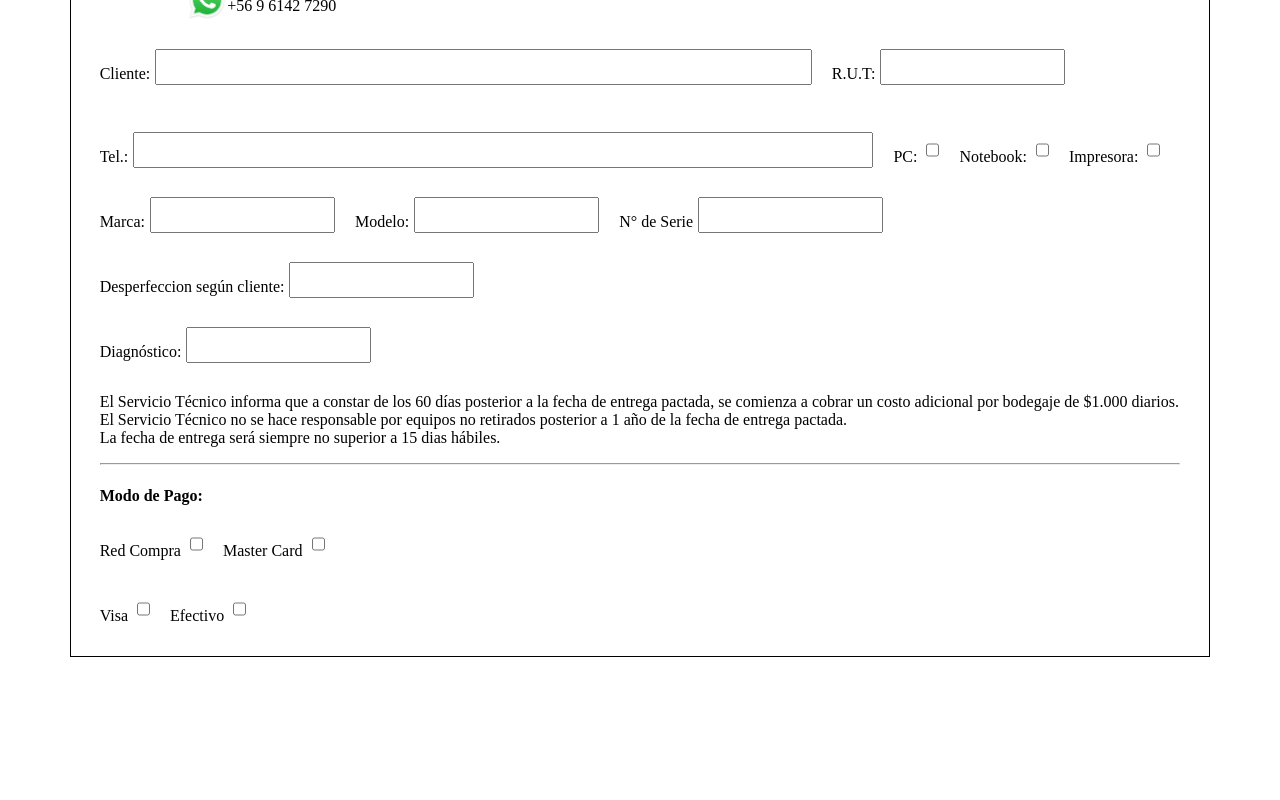
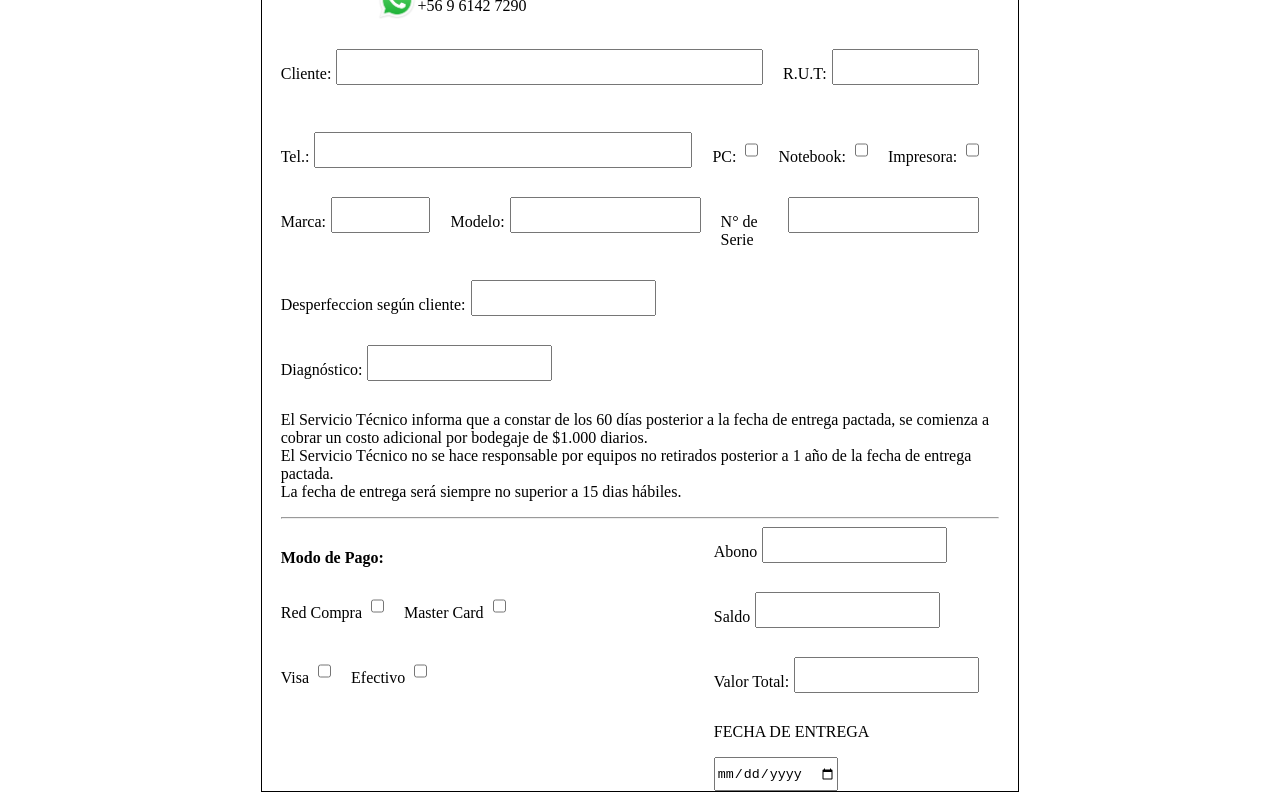
Before and after one commit to MisterAzazel/LarryTech, an Angular app: page / in a window 1280 px wide. Shown: the part 433-1233 px from the top of the page. Before the commit the page ends 1098 px from the top, so only its background shows below. Built offline with nearby package versions, Linux system fonts and the light colour scheme.

Commit message:
Cambios en el diseño de la pagina

```diff
--- a/src/app/app.component.css
+++ b/src/app/app.component.css
@@ -1,3 +1,10 @@
+body{
+    border: 1px black solid;
+    width: 60%;
+    margin: auto;
+    box-sizing: border-box;
+}
+
 .header{
     display: flex;
     flex-direction: row;
@@ -6,7 +13,7 @@
 }
 
 .header1{
-    width: 30%;
+    width: 45%;
     text-align: center;
     margin-left: 20px;
 }
@@ -17,15 +24,11 @@
 }
 
 .header2{
-    width: 30%;
+    width: 50%;
     text-align: center;
 }
 
-body{
-    border: 1px black solid;
-    width: 90%;
-    margin: auto;
-}
+
 
 .informacion p{
     margin: 1px;
@@ -48,7 +51,6 @@ body{
 }
 
 .ficha{
-
     justify-content: center;
     margin: auto;
     width: 95%;
@@ -72,10 +74,32 @@ body{
     width: 60%;
 }
 
+.inputRut{
+    width: 20%;
+}
+
 .inputTel{
     width: 70%;
+}
+
+.inputMarca{
+    width: 15%;
+}
+
+.inputModelo{
+    width: 30%;
+}
+
+.inputSerie{
+    width: 30%;
 }
 
 input{
     height: 30px;
 }
+
+.pagos{
+    display: flex;
+    flex-direction: row;
+    justify-content: space-between;
+}
--- a/src/app/app.component.html
+++ b/src/app/app.component.html
@@ -132,6 +132,26 @@
 
       <div class="pagoFecha">
 
+        <div class="row">
+          <p>Abono</p>
+          <input type="number">
+        </div>
+
+        <div class="row">
+          <p>Saldo</p>
+          <input type="number">
+        </div>
+
+        <div class="row">
+          <p>Valor Total:</p>
+          <input type="number">
+        </div>
+
+        <div class="fechaEntrega">
+          <p>FECHA DE ENTREGA</p>
+          <input type="date">
+        </div>
+
       </div>
 
     </div>
```
